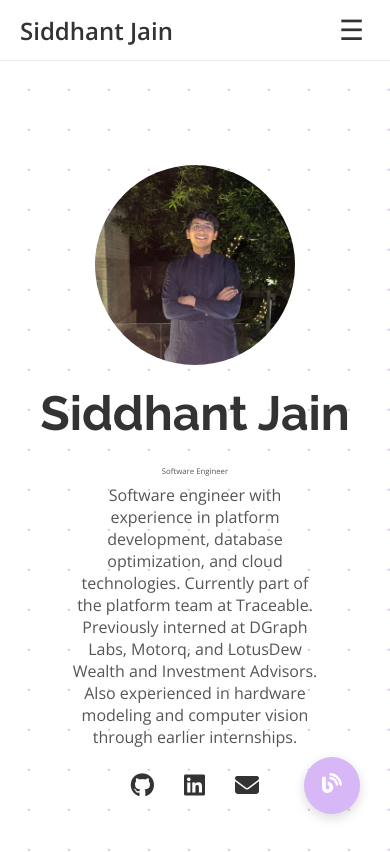
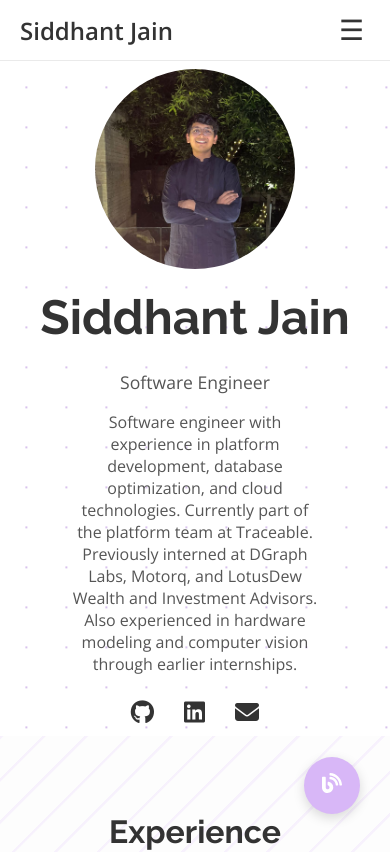
Before and after one commit to siddhant2001/sjain, a React (Create React App) app: page / in a window 390 px wide. Shown: the top 852 px of the page. Built offline with nearby package versions, Linux system fonts and the light colour scheme.

Commit message:
responsive on mobile

```diff
--- a/src/components/home/About.css
+++ b/src/components/home/About.css
@@ -84,7 +84,7 @@ html {
 
 /* Title */
 .title {
-  font-size: min(1.5em, 2vw); /* Responsive font size */
+  font-size: min(1.5em, max(2vw, 1.1em)); /* Responsive font size */
   color: #555;
   margin-top: 5px;
 }
@@ -115,6 +115,12 @@ html {
 
 /* Responsive adjustments */
 @media screen and (max-width: 600px) {
+
+  .about {
+    height: 80vh;
+  }
+
+
   .name {
     font-size: 2em;
   }
```
